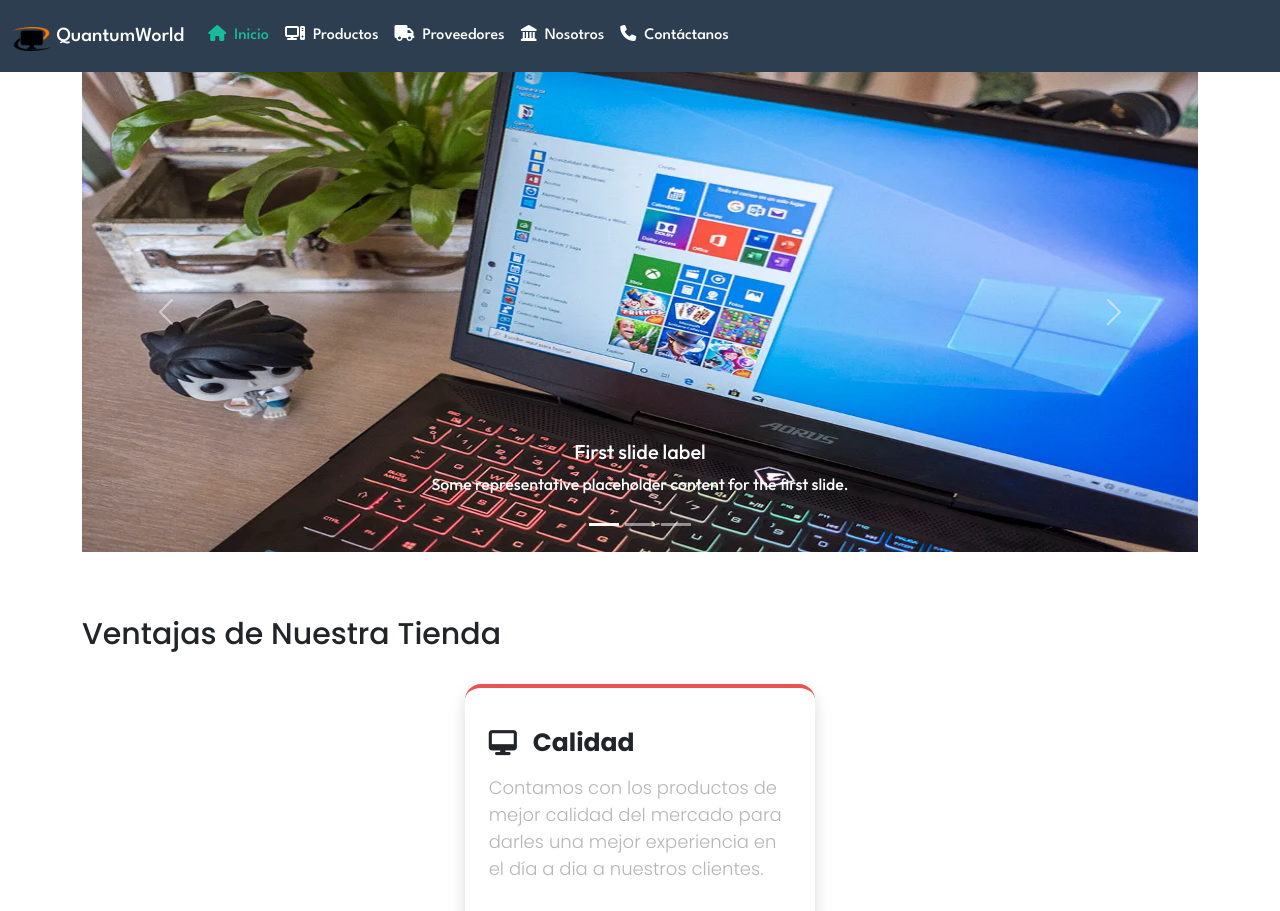
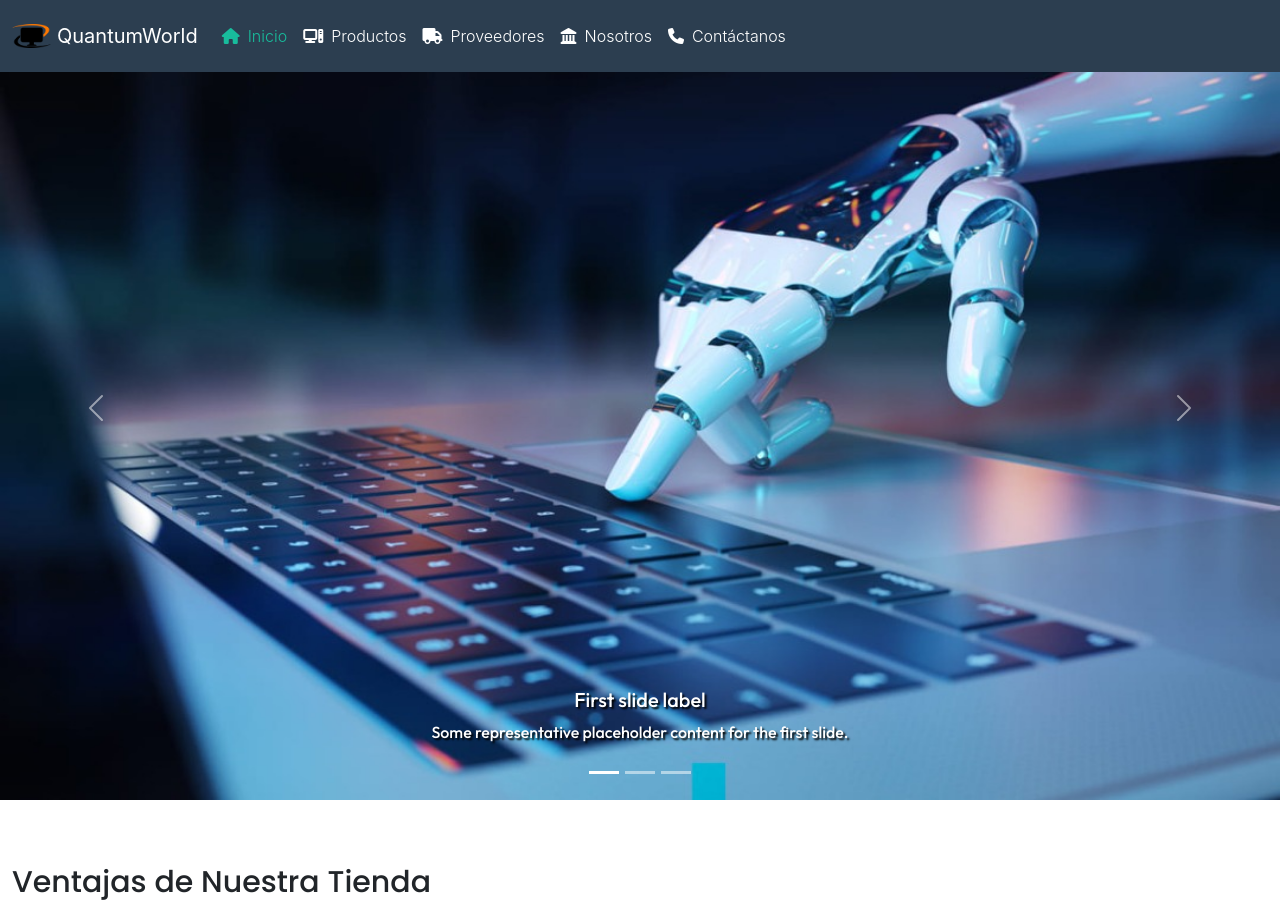
Before and after one commit to jesus9314/QuantumWolrd, a website: page index.html in a window 1280 px wide. Shown: the top 911 px of the page. Drawn offline with Linux system fonts and the light colour scheme.

Commit message:
mejoras en los query y de accesibilidad

```diff
--- a/index.html
+++ b/index.html
@@ -133,9 +133,8 @@
 					</div>
 				</nav>
 			</header>
-			<main class="container-fluid main">
+			<main class="main">
 				<!-- Carousel -->
-                <div class="container">
                 <div id="carouselExampleCaptions" class="carousel slide carousel-fade" data-bs-ride="carousel">
                     <div class="carousel-indicators">
                         <button
@@ -161,21 +160,21 @@
                     </div>
                     <div class="carousel-inner">
                         <div class="carousel-item active" data-bs-interval="10000">
-                                <img src="img/carrousel1.webp" class="d-block w-100" alt="..." />
+                            <img src="img/mejoresProductos.jpeg" class="d-block w-100 img-fluid" alt="Los mejores productos tecnológicos" />
                             <div class="carousel-caption d-none d-md-block">
                                 <h5>First slide label</h5>
                                 <p>Some representative placeholder content for the first slide.</p>
                             </div>
                         </div>
                         <div class="carousel-item" data-bs-interval="10000">
-                                <img src="img/carrousel2.jpg" class="d-block w-100" alt="..." />
+                            <img src="img/laptops.webp" class="d-block w-100" alt="Productos portátiles con los mejores Precios" />
                             <div class="carousel-caption d-none d-md-block">
                                 <h5>Second slide label</h5>
                                 <p>Some representative placeholder content for the second slide.</p>
                             </div>
                         </div>
                         <div class="carousel-item" data-bs-interval="10000">
-                                <img src="img/carrousel3.jpeg" class="d-block w-100" alt="..." />
+                            <img src="img/trabajoHogar.jpg" class="d-block w-100" alt="Productos para trabajar desde casa" />
                             <div class="carousel-caption d-none d-md-block">
                                 <h5>Third slide label</h5>
                                 <p>Some representative placeholder content for the third slide.</p>
@@ -201,11 +200,10 @@
                         <span class="visually-hidden">Next</span>
                     </button>
                 </div>
-                </div>
-                <div class="container">
+                <div class="container-fluid">
                     <section class="fourCards">
                         <h2>Ventajas de Nuestra Tienda</h2>
-                        <div class="content">
+                        <div class="content container">
                             <div class="card cardTuto shadow">
                                 <div class="cardTitle">
                                     <i class="fa-solid fa-chalkboard-user"></i>
--- a/scss/_generalStyles.scss
+++ b/scss/_generalStyles.scss
@@ -9,7 +9,7 @@ body{
 }
 /*Contenedor Principal*/
 .mainWrapp{
-
+    width: 100%;
     .main{
         margin-top: 4.5rem;
     }
@@ -17,9 +17,11 @@ body{
 /*Contenedor Cabecera*/
 .headerContainer{
     font-family: $spartan;
+    height: 100%;
+    font-family: -apple-system,system-ui,BlinkMacSystemFont,"Segoe UI",Roboto,"Helvetica Neue",Arial,sans-serif;
     .nav-item{
         a{
-            font-weight: 500;
+            font-weight: 300;
             i{
                 margin-right: 0.5rem;
             }
@@ -31,7 +33,10 @@ body{
     width: 100%;
     .carousel-item{
         img{
-            height: 20rem;
+            height: 15rem;
+        }
+        .carousel-caption{
+            text-shadow: 2px 2px 2px #000000;
         }
     }
 }
--- a/scss/_mediaQuerys.scss
+++ b/scss/_mediaQuerys.scss
@@ -1,9 +1,31 @@
 // Escritorio
-@media (min-width:992px ){
+@media(min-width:767px){
     .carousel{
         .carousel-item{
             img{
-                height: 30rem;
+                height: 45vh;
+            }
+        }
+    }
+    .card{
+        max-width: 520px;
+        margin: 0 auto;
+    }
+}
+@media (min-width:992px ){
+    .headerContainer{
+        height: 2vh;
+    }
+    .mainWrapp{
+        .main{
+            margin-top: auto;
+        }
+    }
+    .carousel{
+        width: 100%;
+        .carousel-item{
+            img{
+                height: 98vh;
             }
         }
     }
--- a/scss/_variables.scss
+++ b/scss/_variables.scss
@@ -7,7 +7,7 @@ $red: hsl(0, 78%, 62%);
 $orange: hsl(34, 97%, 64%);
 $blue: hsl(212, 86%, 64%);
 
-$lightgray: rgb(182, 182, 182);
+$lightgray: rgb(153, 153, 153);
 // Fuentes
 $outfit: 'Outfit', sans-serif;
 $spartan: "League Spartan", sans-serif;
```
Also changed, not shown: css/style.css, img/gaming.svg (added), img/laptops.webp (renamed from img/carrousel1.webp), img/mejoresProductos.jpeg (renamed from img/carrousel3.jpeg), img/onlineShop.svg (added), img/shop.svg (added), img/trabajoHogar.jpg (renamed from img/carrousel2.jpg). Lines whose indentation alone changed are shown as unchanged.
